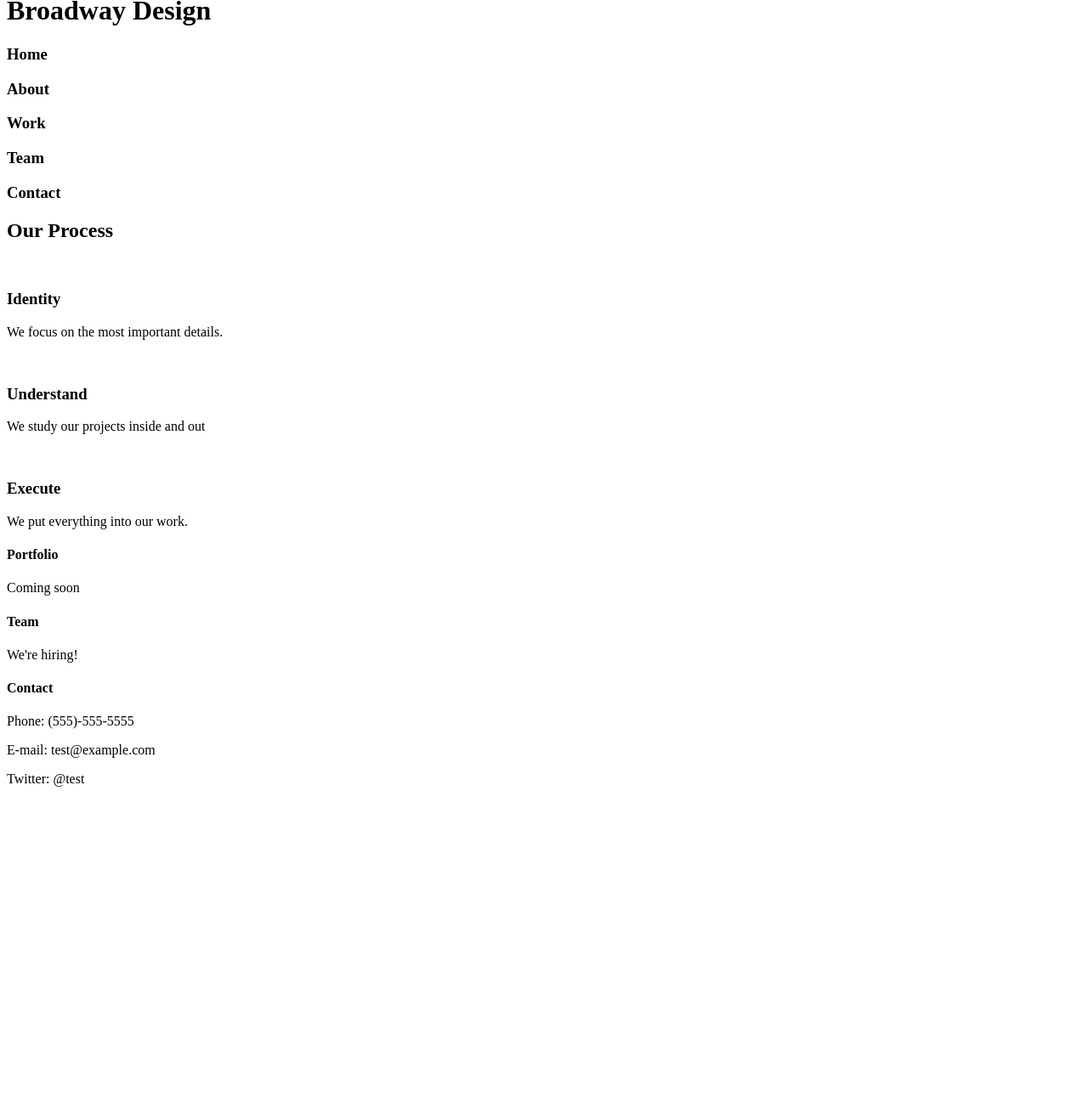
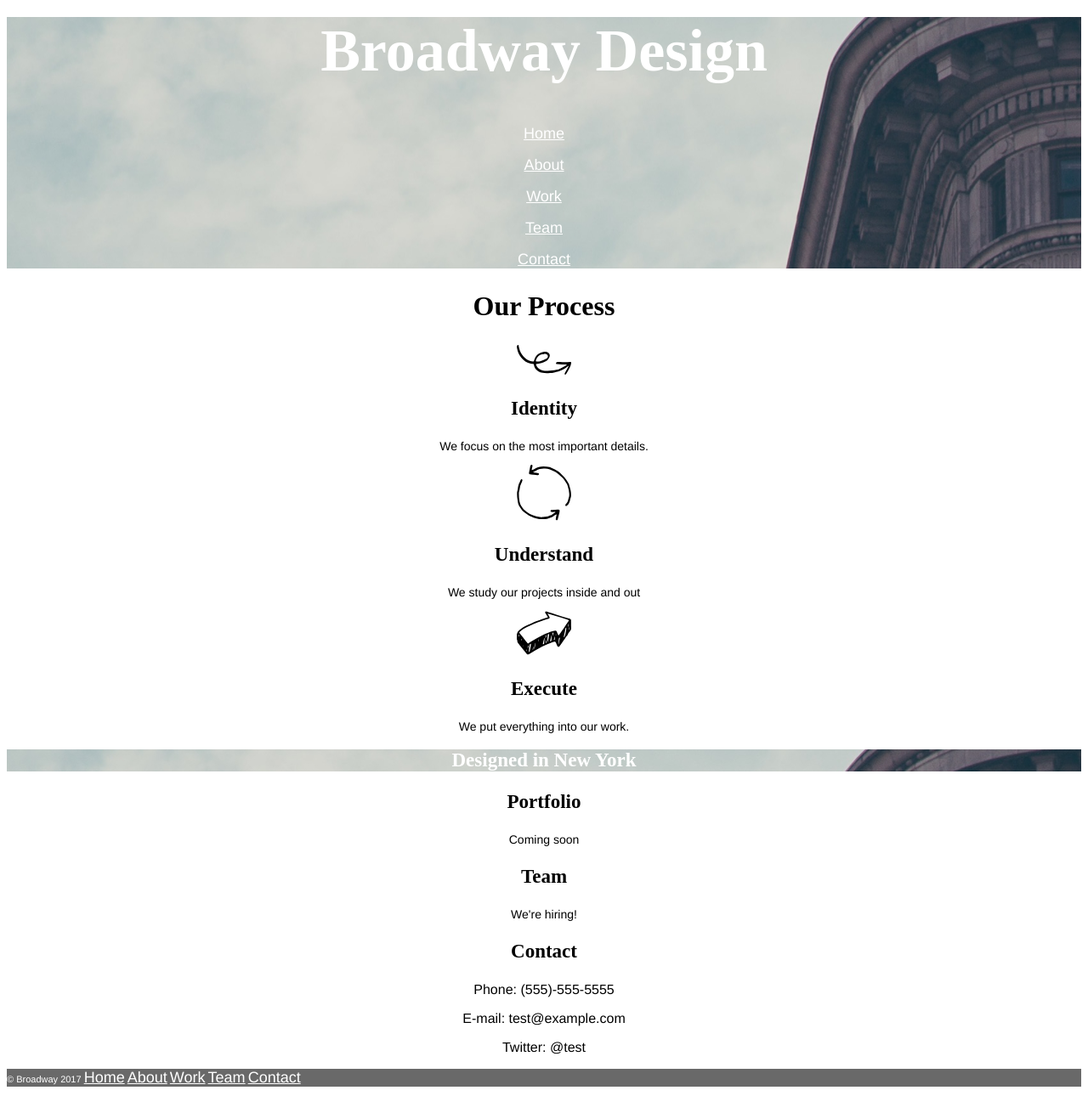
Before and after one commit to cwoolnough/Broadway-, a plain HTML site: page index.html in a window 1280 px wide. Shown: the part 27-1317 px from the top of the page at 85% size. Before the commit the page ends 969 px from the top, so only its background shows below. Drawn offline with Linux system fonts and the light colour scheme; files that its build step writes are made by us from their sources.

Commit message:
finished project

```diff
--- a/index.html
+++ b/index.html
@@ -3,42 +3,83 @@
   <head>
     <meta charset="utf-8">
     <title>Broadway Design</title>
-    <link href="css/style.css" type="text/css" rel="stylesheet"/>
+    <link href="style.css" type="text/css" rel="stylesheet"/>
     </head>
   <body>
+
+<div class="main-design">
   <h1>Broadway Design</h1>
-    <h3>Home</h3>
-    <h3>About</h3>
-    <h3>Work</h3>
-    <h3>Team</h3>
-    <h3>Contact</h3>
+
+      <p><a class="btn-nav" href="#Home">Home</a></p>
+      <p><a class="btn-nav" href="#About">About</a></p>
+      <p><a class="btn-nav" href="#Work">Work</a></p>
+      <p><a class="btn-nav" href="#Team">Team</a></p>
+      <p><a class="btn-nav" href="#Contact">Contact</a></p>
+  </div>
 
 <!--Our Process-->
+  <div id="process" class="body">
     <h2>Our Process</h2>
 
-    <img src="">
+    <div class="body-support">
+      <img src="img/identify.svg">
       <h3>Identity</h3>
       <p>We focus on the most important details.</p>
+    </div>
 
-    <img src="">
+    <div class="body-support">
+      <img src="img/understand.svg">
       <h3>Understand</h3>
       <p>We study our projects inside and out</p>
+    </div>
 
-    <img src="">
+    <div class="body-support">
+      <img src="img/execute.svg">
       <h3>Execute</h3>
       <p>We put everything into our work.</p>
+    </div>
+  </div>
+
+<div class="main-design">
+  <h2>Designed in New York</h2>
+</div>
 
 <!--Contact Details-->
-    <h4>Portfolio</h4>
+  <div id="contact-details" class="body">
+    <div class="body-support">
+      <h3>Portfolio</h3>
       <p>Coming soon</p>
+    </div>
+  </div>
 
-    <h4>Team</h4>
+  <div id="Team" class="body">
+    <div class="body-support">
+      <h3>Team</h3>
       <p>We're hiring!</p>
+    </div>
+  </div>
 
-    <h4>Contact</h4>
+  <div id="contact" class="body">
+    <div ="body-support">
+      <h3>Contact</h3>
       <p>Phone: (555)-555-5555</p>
       <p>E-mail: test@example.com</p>
       <p>Twitter: @test</p>
+    </div>
+  </div>
+
+<!--Footer-->
+<div class="footer">
+    <p>
+     © Broadway 2017
+   <a class="btn-nav" href="#Home">Home</a>
+   <a class="btn-nav" href="#About">About</a>
+   <a class="btn-nav" href="#Work">Work</a>
+   <a class="btn-nav" href="#Team">Team</a>
+   <a class="btn-nav" href="#Contact">Contact</a>
+  </p>
+</div>
+</div>
 
 
 
--- a/style.css
+++ b/style.css
@@ -0,0 +1,50 @@
+body {
+  font-family: Helvetica;
+}
+
+h1,
+h2,
+h3 {
+  font-family: bold;
+}
+
+.main-design{
+  background-image: url('img/the-flatiron-building.png');
+  text-align: center;
+  color: white;
+}
+
+.main-design h1{
+  font-size: 70px;
+}
+
+.btn-nav{
+  font-size: 18px;
+  color: white;
+}
+
+.body{
+  text-align: center;
+}
+
+.body h2{
+  font-size: 32px;
+}
+
+.body h3{
+  font-size: 23px;
+}
+
+.body-support p{
+  font-size: 14px;
+}
+
+.main-design h2{
+  font-size: 23px;
+}
+
+.footer{
+  background-color: dimgray;
+  font-size: 11px;
+  color: white;
+}
```
Also changed, not shown: img/execute.svg (added), img/identify.svg (added), img/the-flatiron-building.png (added), img/understand.svg (added), 1 other file. Lines whose indentation alone changed are shown as unchanged.
